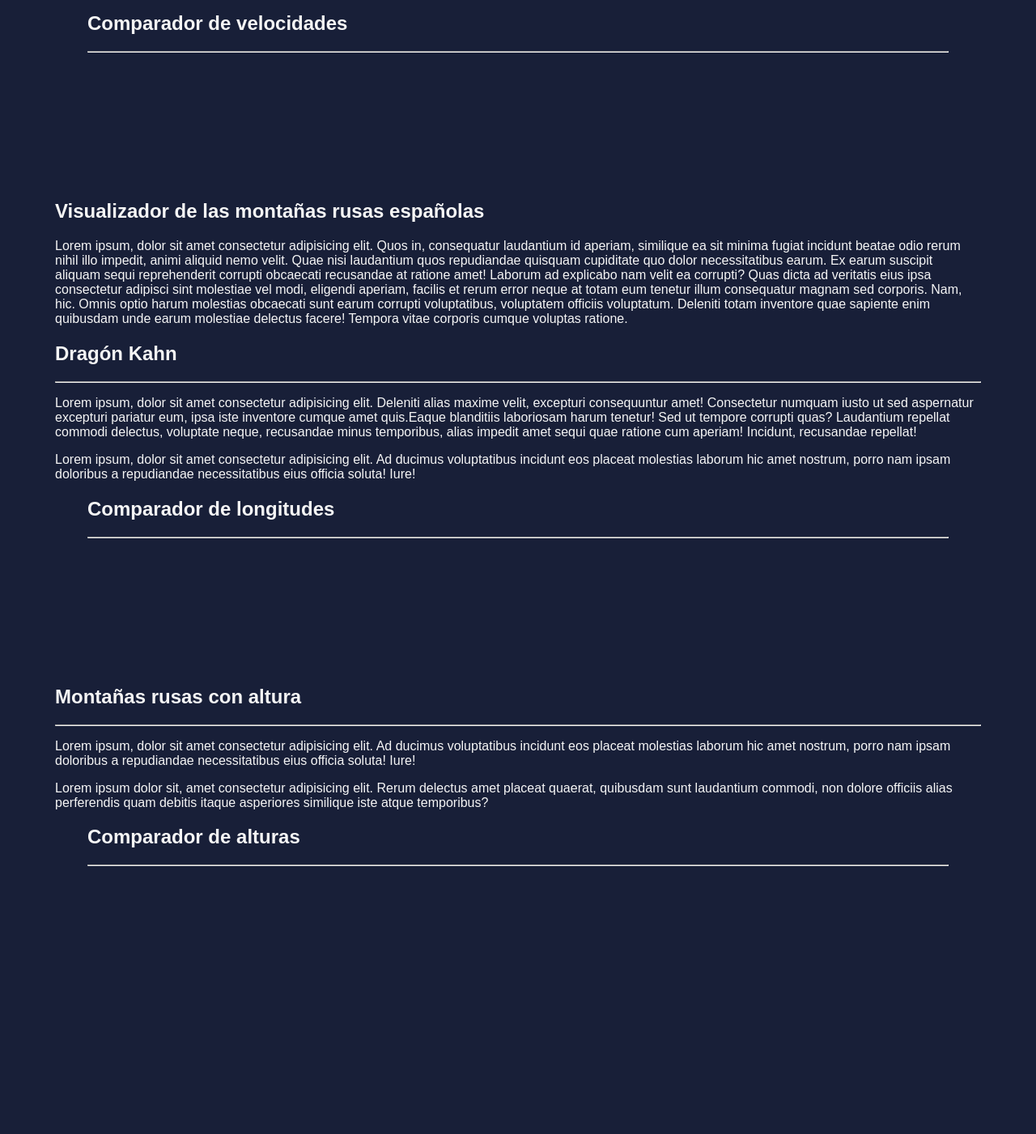
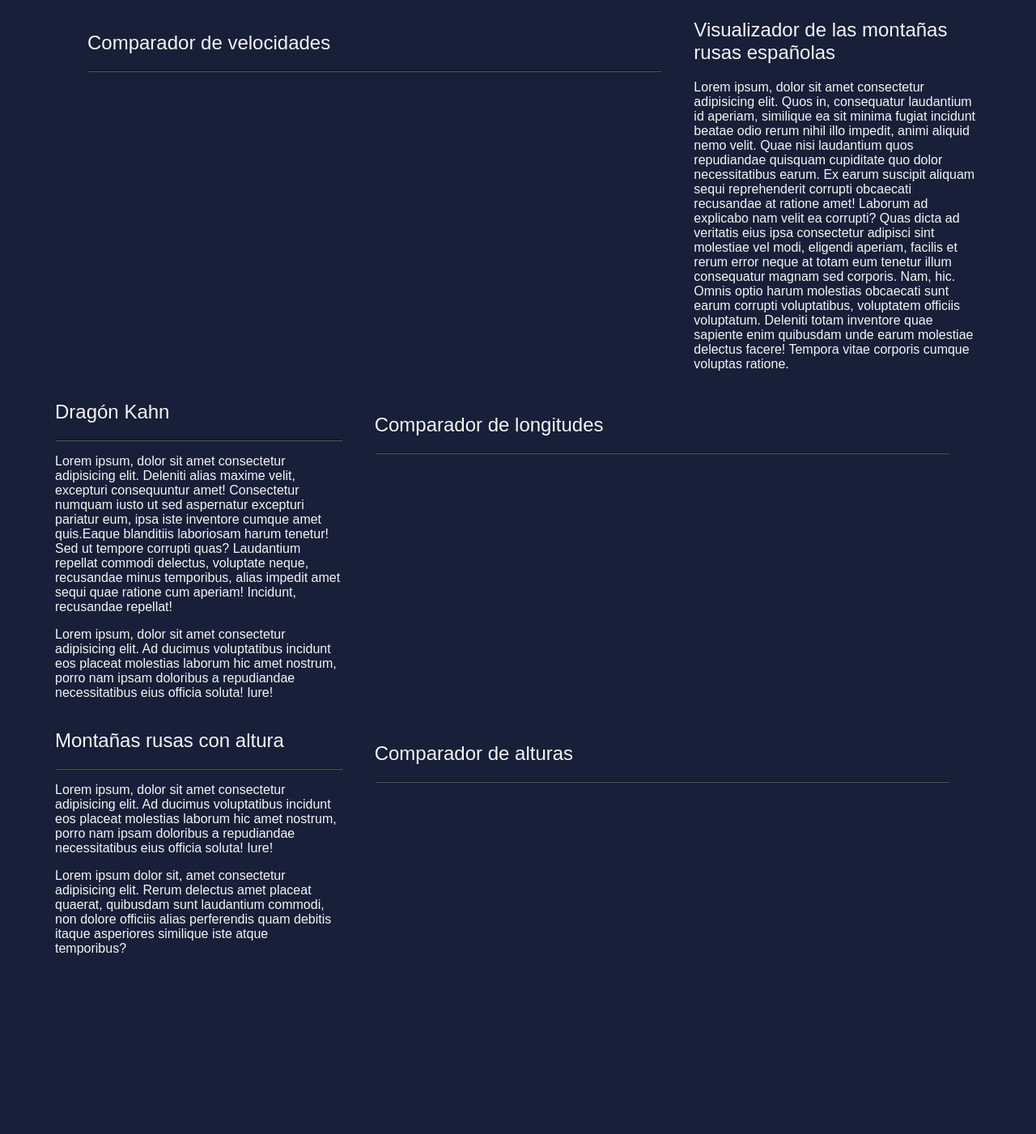
Before and after one commit to Jizga/MontRusas-Chart, a plain HTML site: page index.html in a window 1280 px wide. Shown: the part 159-1560 px from the top of the page at 81% size. Drawn offline with Linux system fonts and the light colour scheme.

Commit message:
CSS hecho

```diff
--- a/index.html
+++ b/index.html
@@ -4,7 +4,7 @@
     <meta charset="UTF-8" />
     <meta name="viewport" content="width=device-width, initial-scale=1.0" />
     <title>🎢 MR 🎢</title>
-    <link rel="stylesheet" href="style.css">
+    <link rel="stylesheet" href="style.css" />
     <script src="script.js" async></script>
   </head>
   <body>
@@ -14,10 +14,8 @@
       <p>Visualización de estadístigas globales</p>
       <hr />
 
-
-
-      <section>
-        <figure>
+      <section class="columns-container">
+        <figure class="two-third-column">
           <h2>Comparador de velocidades</h2>
           <hr />
           <canvas>
@@ -25,7 +23,7 @@
 
           </canvas>
         </figure>
-        <article>
+        <article class="one-third-column">
           <h2>Visualizador de las montañas rusas españolas</h2>
           <p>
             Lorem ipsum, dolor sit amet consectetur adipisicing elit. Quos in,
@@ -46,9 +44,8 @@
         </article>
       </section>
 
-
-      <section>
-        <article>
+      <section class="columns-container">
+        <article class="one-third-column">
           <h2>Dragón Kahn</h2>
           <hr />
           <p>
@@ -67,18 +64,19 @@
             officia soluta! Iure!
           </p>
         </article>
-        <figure>
+        <figure class="two-third-column">
           <h2>Comparador de longitudes</h2>
           <hr />
           <canvas>
+
+
 
           </canvas>
         </figure>
       </section>
 
-
-      <section>
-        <article>
+      <section class="columns-container">
+        <article class="one-third-column">
           <h2>Montañas rusas con altura</h2>
           <hr />
           <p>
@@ -94,24 +92,24 @@
             similique iste atque temporibus?
           </p>
         </article>
-        <figure>
+        <figure class="two-third-column">
           <h2>Comparador de alturas</h2>
           <hr />
           <canvas>
+
 
           </canvas>
         </figure>
       </section>
 
-     <section>
-
-      <canvas>
+      <section class="columns-container">
+        <figure class="one-full-column">
+          <canvas>
 
 
-      </canvas>
-
-     </section>
-
+          </canvas>
+        </figure>
+      </section>
     </main>
   </body>
 </html>
--- a/style.css
+++ b/style.css
@@ -7,3 +7,36 @@ body {
 main {
   margin: 60px;
 }
+
+h1 {
+    font-weight: 200;
+}
+h2 {
+    font-weight: 200;
+}
+
+hr {
+    border-color: #5f6061da;
+}
+
+/* GRID */
+
+.columns-container {
+    display: flex;
+}
+
+.one-half-column {
+    width: 50%;
+}
+
+.one-third-column  {
+    width: 33.33%;
+}
+
+.two-third-column {
+    width: 66.66%;
+}
+
+.one-full-column {
+    width: 100%;
+}
```
